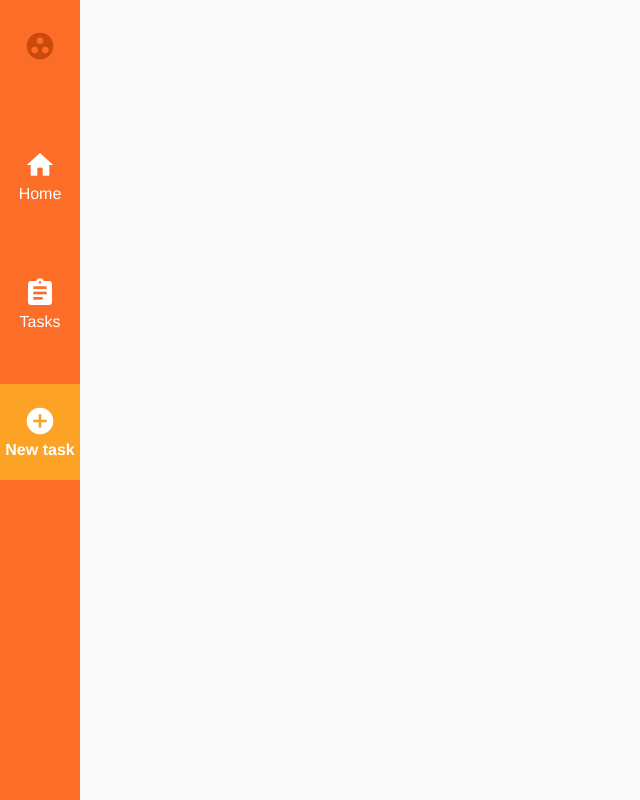
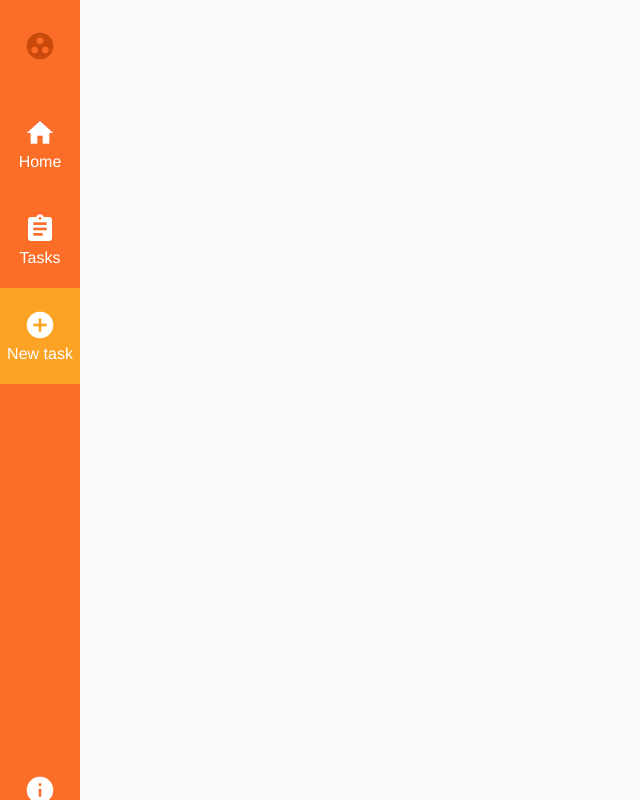
Before and after one commit to devayansarkar/issue-tracker, a Vue app in the folder frontend/: page /home in a window 1280 px wide. Shown: the whole page, without its empty margins (0-640 px from the left). Built offline with nearby package versions, Linux system fonts and the light colour scheme.

Commit message:
updating navbar styles

```diff
--- a/frontend/src/styles/navbar.styles.scss
+++ b/frontend/src/styles/navbar.styles.scss
@@ -18,7 +18,7 @@
         justify-content: center;
         align-items: center;
         cursor: pointer;
-        margin-bottom: 2rem;
+        margin-bottom: 0rem;
 
         .icon .material-icons {
             font-size: 2rem;
@@ -31,10 +31,9 @@
 
     .active {
         background-color: $secondary;
-        font-weight: bold;
     }
 
     .spacer {
-        height: 40%;
+        height: 45%;
     }
 }
```
